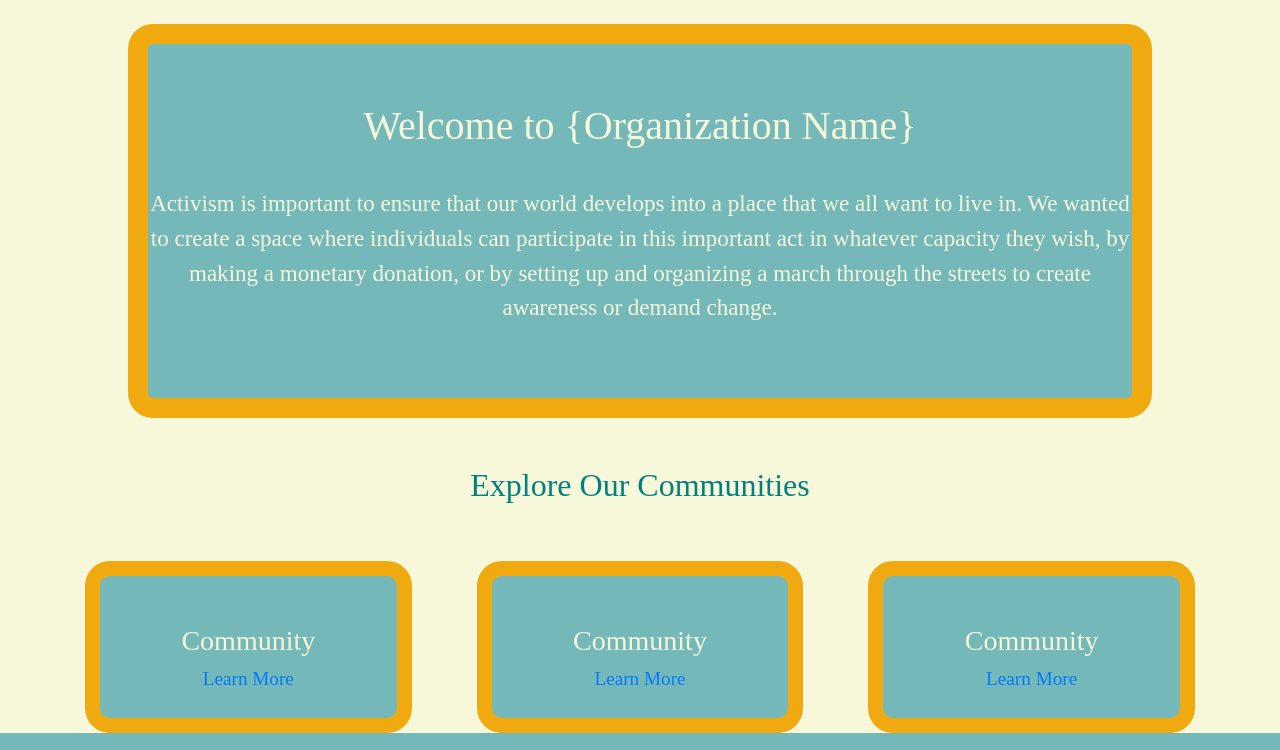
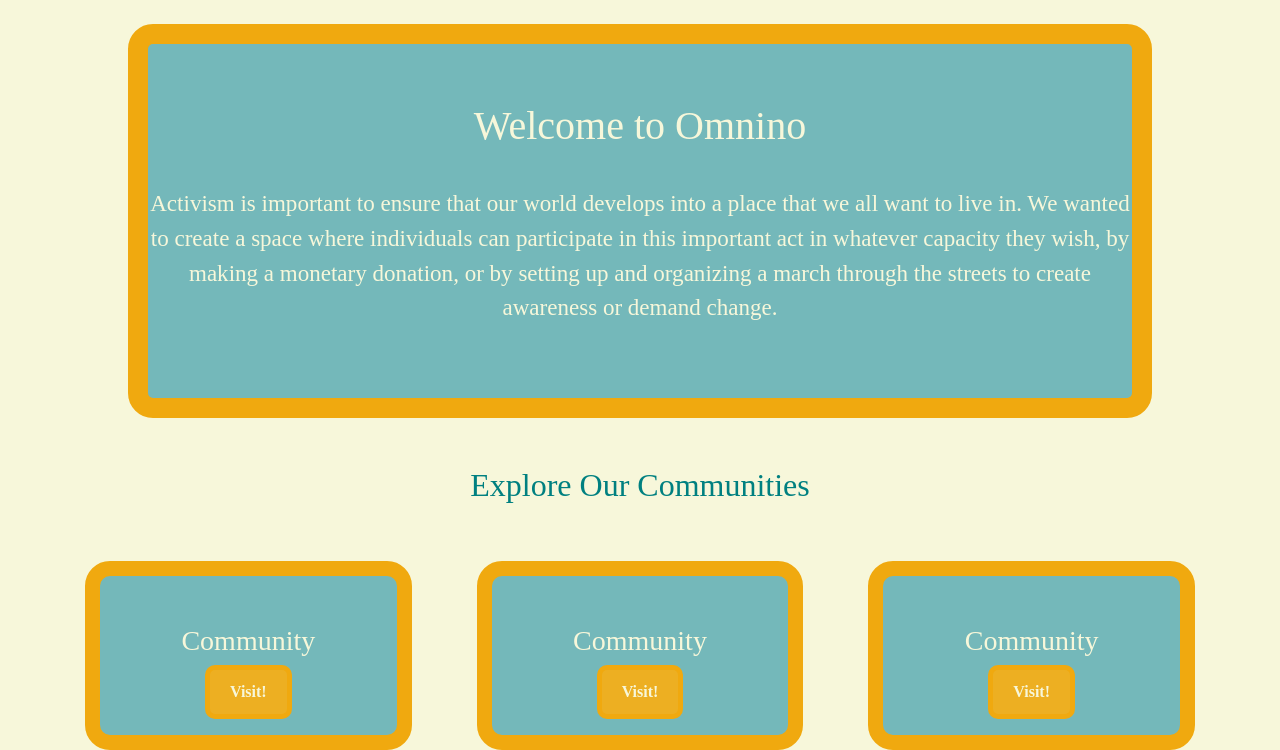
Before and after one commit to maliabsi/finalProject-group8, a Flask app: template templates/index.html in a window 1280 px wide. Shown: the part 76-826 px from the top of the page. Run offline with Flask 2, Linux system fonts and the light colour scheme; the template is opened without the code that fills it: most values are stand-ins (such as "Sample title", 1, 10 or a date in 2020).

Commit message:
fixed visit button

```diff
--- a/static/style.css
+++ b/static/style.css
@@ -256,7 +256,7 @@ h2 {
     color: #f7f7da;
     text-align: center;
 }
-.first_comm {
+.index_comm {
     border-radius: 25px;
     font-family: lucida;
     color: #f7f7da;
@@ -265,38 +265,26 @@ h2 {
     border: 15px solid rgb(240, 169, 15);
     box-sizing: border-box;
 }
-
-.first_comm a {
+.index_comm a {
     font-size: larger;
 }
-
-.sec_comm {
-    border-radius: 25px;
-    font-family: lucida;
+.visit_community{
+    transition-duration: 0.4s;
+    border-radius: 10px;
+    background-color: rgba(245, 175, 26, 0.945);
     color: #f7f7da;
+    font-weight: bold;
+    padding: 10px 20px;
     text-align: center;
-    background-color: rgba(108, 180, 185, 0.932);
-    border: 15px solid rgb(240, 169, 15);
+    text-decoration: none;
+    display: inline-block;
+    font-size: 16px;
+    border: 5px solid rgb(240, 169, 15);
     box-sizing: border-box;
 }
-
-.sec_comm a {
-    font-size: larger;
-}
-
-.third_comm {
-    border-radius: 25px;
-    font-family: lucida;
+.visit_community:hover{
+    background-color: teal;
     color: #f7f7da;
-    text-align: center;
-    background-color: rgba(108, 180, 185, 0.932);
-    border: 15px solid rgb(240, 169, 15);
-    box-sizing: border-box;
-}
-
-.third_comm a {
-    font-size: larger;
-
 }
 .mission {
     border: 2px teal;
--- a/templates/index.html
+++ b/templates/index.html
@@ -18,7 +18,7 @@
 
     <div class="snippet">
         <br><br>
-        <h1>Welcome to {Organization Name}</h1>
+        <h1>Welcome to Omnino</h1>
         <br>
         <p>Activism is important to ensure that our world develops into a place that we all want to live in. We wanted
             to create a space where individuals can participate in this important act in whatever capacity they wish, by
@@ -31,25 +31,15 @@
     <br><br>
 
     <div class="container">
-
-        <div class="first_comm">
+        {% for i in range(3) %}
+        <div class="index_comm">
             <br><br>
             <h3> Community </h3>
-            <a href="#learn_more">Learn More</a>
-            <br><br>
+            <form method="POST" action="/community">
+                <input type="hidden" name="Community_id" value={{display_ids[i]}}>
+                <input class="visit_community" type="submit" value="Visit!">
         </div>
-        <div class="sec_comm">
-            <br><br>
-            <h3> Community </h3>
-            <a href="#learn_more">Learn More</a>
-            <br><br>
-        </div>
-        <div class="third_comm">
-            <br><br>
-            <h3> Community </h3>
-            <a href="#learn_more">Learn More</a>
-            <br><br>
-        </div>
+        {% endfor %}
     </div>
 </body>
 
```
